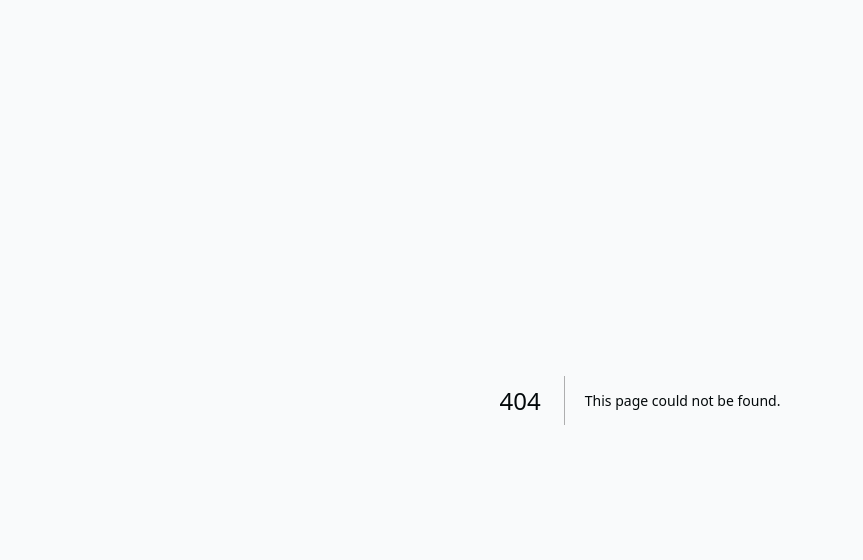
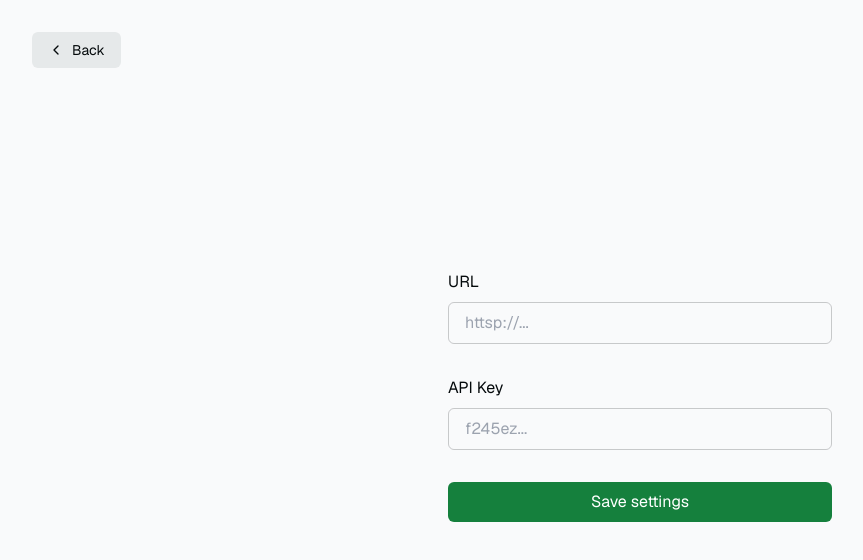
Before and after one commit to sashainparis/webform-demo, a Next.js app: page /settings in a window 1280 px wide. Before the commit this address had no page. Shown: the top 560 px of the page, without its empty margins (0-863 px from the left). Built offline with nearby package versions, Linux system fonts and the light colour scheme.

Commit message:
Init client supabase

```diff
--- /dev/null
+++ b/app/ok/page.tsx
@@ -0,0 +1,7 @@
+
+
+export default function Ok() {
+    return <>
+    <h1>OK</h1>
+    </>
+}
--- a/app/page.tsx
+++ b/app/page.tsx
@@ -1,30 +1,20 @@
 import DeployButton from "../components/DeployButton";
 import AuthButton from "../components/AuthButton";
-import { createClient } from "@/utils/supabase/server";
+// import { createClient } from "@/utils/supabase/server";
 import ConnectSupabaseSteps from "@/components/ConnectSupabaseSteps";
 import SignUpUserSteps from "@/components/SignUpUserSteps";
 import Header from "@/components/Header";
+import { createClient } from "@/utils/supabase/client";
+import { useEffect } from "react";
+import MainBody from "@/components/MainBody";
 
 export default async function Index() {
-  const canInitSupabaseClient = () => {
-    // This function is just for the interactive tutorial.
-    // Feel free to remove it once you have Supabase connected.
-    try {
-      createClient();
-      return true;
-    } catch (e) {
-      return false;
-    }
-  };
-
-  const isSupabaseConnected = canInitSupabaseClient();
-
   return (
     <div className="flex-1 w-full flex flex-col gap-20 items-center">
       <nav className="w-full flex justify-center border-b border-b-foreground/10 h-16">
         <div className="w-full max-w-4xl flex justify-between items-center p-3 text-sm">
           <DeployButton />
-          {isSupabaseConnected && <AuthButton />}
+          {/* {isSupabaseConnected && <AuthButton />} */}
         </div>
       </nav>
 
@@ -32,7 +22,7 @@
         <Header />
         <main className="flex-1 flex flex-col gap-6">
           <h2 className="font-bold text-4xl mb-4">Next steps</h2>
-          {isSupabaseConnected ? <SignUpUserSteps /> : <ConnectSupabaseSteps />}
+          <MainBody />
         </main>
       </div>
 
--- /dev/null
+++ b/app/settings/page.tsx
@@ -0,0 +1,87 @@
+"use client"
+
+import Link from "next/link";
+// import { headers } from "next/headers";
+// import { createClient } from "@/utils/supabase/server";
+import { redirect } from "next/navigation";
+// import { data } from "autoprefixer";
+
+export default function Login({
+    searchParams,
+}: {
+    searchParams: { message: string };
+}) {
+    const saveSupabase = async (formData: FormData) => {
+        // "use server";
+        // testSupabase(formData);
+        return redirect("/ok");
+    }
+
+    const setToLocalStorage = (name: string, value: string) => {
+        localStorage.setItem(name, value)
+    }
+    const getToLocalStorage = (name: string) => {
+        return localStorage.getItem(name) || undefined
+    }
+
+    return (
+        <div className="flex-1 flex flex-col w-full px-8 sm:max-w-md justify-center gap-2">
+            <Link
+                href="/"
+                className="absolute left-8 top-8 py-2 px-4 rounded-md no-underline text-foreground bg-btn-background hover:bg-btn-background-hover flex items-center group text-sm"
+            >
+                <svg
+                    xmlns="http://www.w3.org/2000/svg"
+                    width="24"
+                    height="24"
+                    viewBox="0 0 24 24"
+                    fill="none"
+                    stroke="currentColor"
+                    strokeWidth="2"
+                    strokeLinecap="round"
+                    strokeLinejoin="round"
+                    className="mr-2 h-4 w-4 transition-transform group-hover:-translate-x-1"
+                >
+                    <polyline points="15 18 9 12 15 6" />
+                </svg>{" "}
+                Back
+            </Link>
+
+            <form
+                className="animate-in flex-1 flex flex-col w-full justify-center gap-2 text-foreground"
+                action={saveSupabase}
+            >
+                <label className="text-md" htmlFor="supabase_url">
+                    URL
+                </label>
+                <input
+                    className="rounded-md px-4 py-2 bg-inherit border mb-6"
+                    name="supabase_url"
+                    value={getToLocalStorage("supabase_url")}
+                    placeholder="httsp://..."
+                    required
+                    onChange={event => setToLocalStorage(event.target.name, event.target.value)}
+                />
+                <label className="text-md" htmlFor="supabase_key">
+                    API Key
+                </label>
+                <input
+                    className="rounded-md px-4 py-2 bg-inherit border mb-6"
+                    name="supabase_key"
+                    value={getToLocalStorage("supabase_key")}
+                    placeholder="f245ez..."
+                    required
+                    onChange={event => setToLocalStorage(event.target.name, event.target.value)}
+                />
+                <button className="bg-green-700 rounded-md px-4 py-2 text-white mb-2">
+                    Save settings
+                </button>
+                {searchParams?.message && (
+                    <p className="mt-4 p-4 bg-foreground/10 text-foreground text-center">
+                        {searchParams.message}
+                    </p>
+                )}
+            </form>
+        </div>
+    );
+}
--- /dev/null
+++ b/components/MainBody.tsx
@@ -0,0 +1,32 @@
+"use client"
+
+import { useEffect, useState } from "react";
+import ConnectSupabaseSteps from "./ConnectSupabaseSteps"
+import SignUpUserSteps from "./SignUpUserSteps"
+import { createClient } from "@/utils/supabase/client";
+
+export default function MainBody() {
+    const [connected, setConnected] = useState(false);
+
+    const canInitSupabaseClient = () => {
+        // This function is just for the interactive tutorial.
+        // Feel free to remove it once you have Supabase connected.
+        try {
+            createClient();
+            return true;
+        } catch (e) {
+            return false;
+        }
+    };
+
+    useEffect(() => {
+        setConnected(canInitSupabaseClient());
+    }, [])
+
+    return (
+        <>
+            {connected ? <SignUpUserSteps /> : <ConnectSupabaseSteps />}
+        </>
+    )
+
+}
--- a/utils/supabase/client.ts
+++ b/utils/supabase/client.ts
@@ -2,6 +2,6 @@
 
 export const createClient = () =>
   createBrowserClient(
-    process.env.NEXT_PUBLIC_SUPABASE_URL!,
-    process.env.NEXT_PUBLIC_SUPABASE_ANON_KEY!,
+    localStorage.getItem("supabase_url")!,
+    localStorage.getItem("supabase_key")!,
   );
```
Also changed, not shown: .gitpod.yml (added), 1 other file (tests, documents, lock files or other folders).
